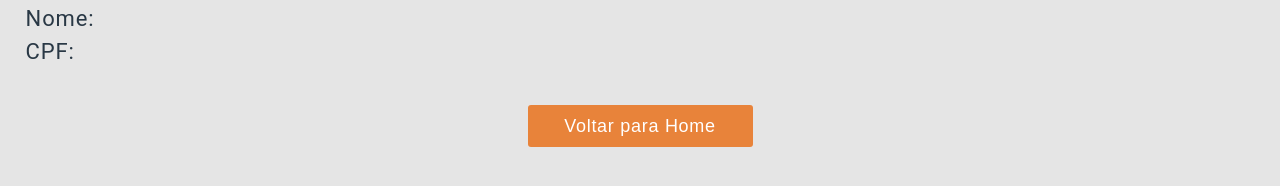
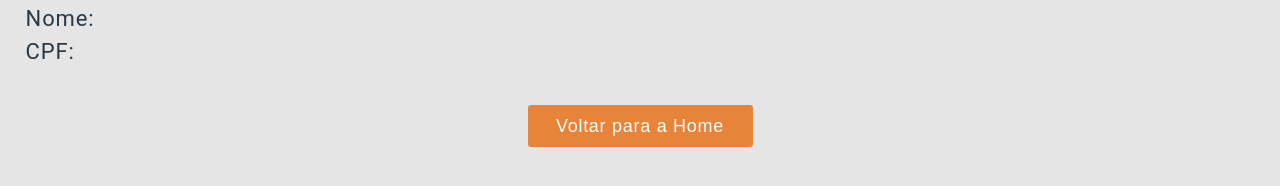
Before and after one commit to GabrielaTiago/Cineflex, a React (Create React App) app: page /sucesso in a window 1280 px wide. Shown: the part 418-604 px from the top of the page. Built offline with nearby package versions, Linux system fonts and the light colour scheme.

Commit message:
Returns component to its previous format

```diff
--- a/src/pages/Ticket/Styles.js
+++ b/src/pages/Ticket/Styles.js
@@ -4,6 +4,10 @@ const Main = styled.div`
   display: flex;
   flex-direction: column;
   align-items: center;
+
+  button {
+    min-width: 225px;
+  }
 `;
 
 const TicketContainer = styled.div`
--- a/src/pages/Ticket/Ticket.jsx
+++ b/src/pages/Ticket/Ticket.jsx
@@ -1,8 +1,9 @@
 import { useState, useEffect } from "react";
-import { Header } from "../../components";
+import { Link } from "react-router-dom";
+import { Button, Header } from "../../components";
 import { useMoviesContext } from "../../contexts";
 import { formatCPF } from "../../utils";
-import { Button, PageTitle, Text, Title, Wrapper } from "./components";
+import { PageTitle, Text, Title, Wrapper } from "./components";
 import { Main, TicketContainer } from "./Styles";
 
 export function Ticket() {
@@ -42,7 +43,9 @@ export function Ticket() {
           </Wrapper>
         </TicketContainer>
 
-        <Button />
+        <Link to="/">
+          <Button>Voltar para a Home</Button>
+        </Link>
       </Main>
     </>
   );
--- a/src/pages/Ticket/components/Button/Button.jsx
+++ /dev/null
@@ -1,25 +0,0 @@
-import { useNavigate } from "react-router-dom";
-import { useMoviesContext } from "../../../../contexts";
-import { Container } from "./Styles";
-
-export function Button() {
-  const navigate = useNavigate();
-  const { setMovieData } = useMoviesContext();
-
-  const goToHomePage = () => {
-    setMovieData({
-      poster: "",
-      title: "",
-      schedule: "",
-      weekday: "",
-      day: "",
-      ids: [],
-      number: [],
-      name: "",
-      cpf: "",
-    });
-    navigate("/");
-  };
-
-  return <Container onClick={goToHomePage}>Voltar para Home</Container>;
-}
--- a/src/pages/Ticket/components/Button/Styles.js
+++ /dev/null
@@ -1,19 +0,0 @@
-import styled from "styled-components";
-
-const Container = styled.button`
-  width: 100%;
-  max-width: 225px;
-  height: 42px;
-  margin-top: 40px;
-  color: #ffffff;
-  font-size: 18px;
-  line-height: 21px;
-  letter-spacing: 0.04em;
-  letter-spacing: 0.04em;
-  background-color: #e8833a;
-  border-radius: 3px;
-  border: none;
-  cursor: pointer;
-`;
-
-export { Container };
--- a/src/pages/Ticket/components/index.js
+++ b/src/pages/Ticket/components/index.js
@@ -1,4 +1,3 @@
-export * from "./Button/Button";
 export * from "./PageTitle/PageTitle";
 export * from "./Text/Text";
 export * from "./Title/Title";
```
